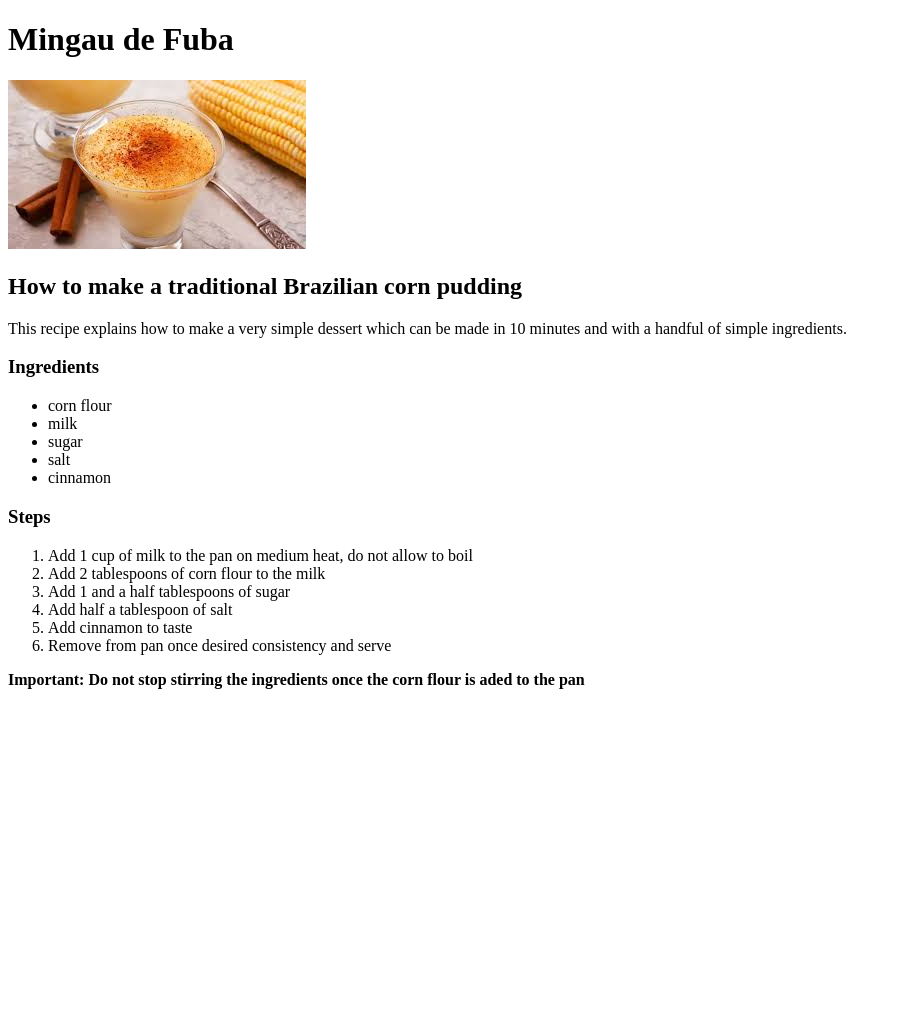
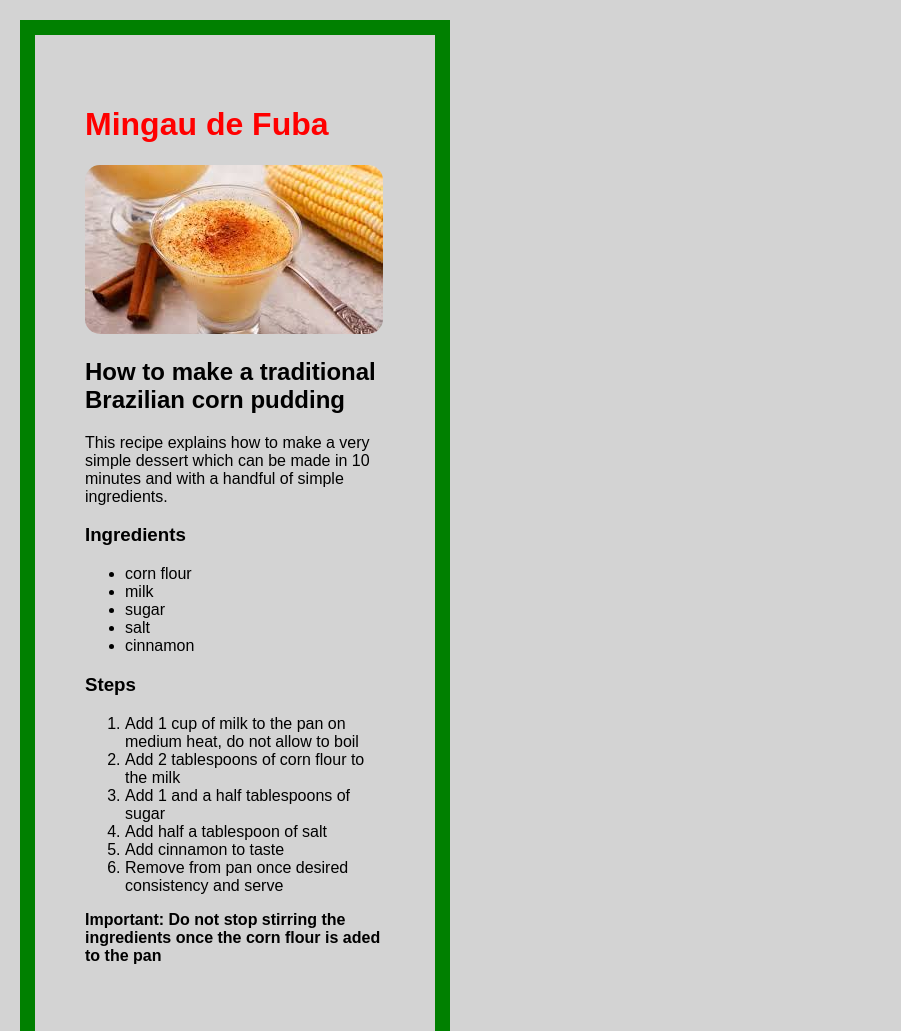
Before and after one commit to Elliott-Developments/odin-recipes, a plain HTML site: page recipes/mingau-de-fuba.html in a window 1280 px wide. Shown: the top 1031 px of the page, without its empty margins (0-901 px from the left). Before the commit the page ends 800 px from the top, so only its background shows below. Drawn offline with Linux system fonts and the light colour scheme.

Commit message:
added external css style

```diff
--- a/recipes/mingau-de-fuba.html
+++ b/recipes/mingau-de-fuba.html
@@ -3,7 +3,8 @@
 <head>
     <meta charset="UTF-8">
     <meta name="viewport" content="width=device-width, initial-scale=1.0">
-    <title>Document</title>
+    <title>Mingau de Fuba</title>
+    <link rel="stylesheet" href="../style.css">
 </head>
 <body>
     <h1>Mingau de Fuba</h1>
--- /dev/null
+++ b/style.css
@@ -0,0 +1,26 @@
+body {
+    font-family: Arial, Helvetica, sans-serif;
+    background-color: lightgrey;
+    width: 300px;
+    border: 15px solid green;
+    padding: 50px;
+    margin: 20px;
+}
+
+h1 {
+color: red;
+}
+
+h2 {
+
+}
+
+h3 {
+
+}
+
+img {
+    max-width: 100%;
+    height: auto;
+    border-radius: 15px;
+}
```
Also changed, not shown: index.html (+2 -1 lines), recipes/super-porridge.html (+1 -0 lines), recipes/whisky-old-fashioned.html (+1 -0 lines).
